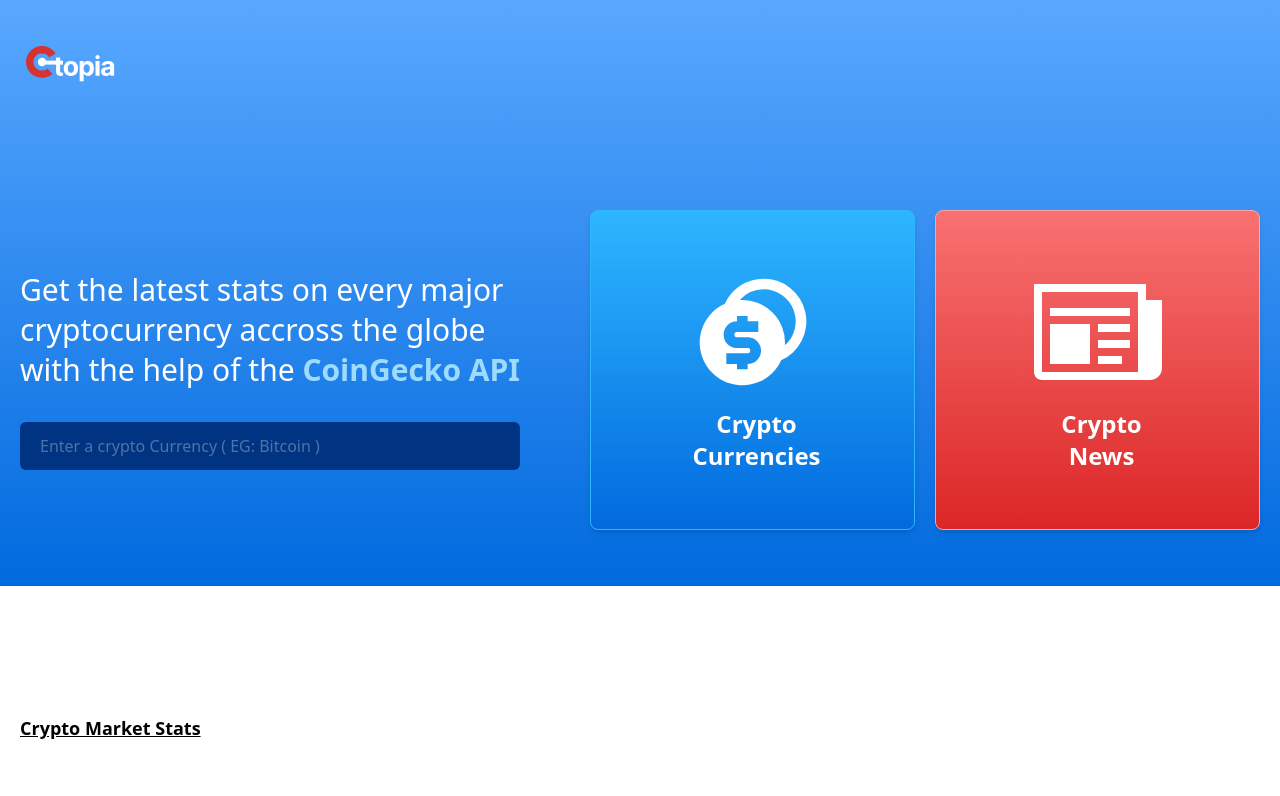
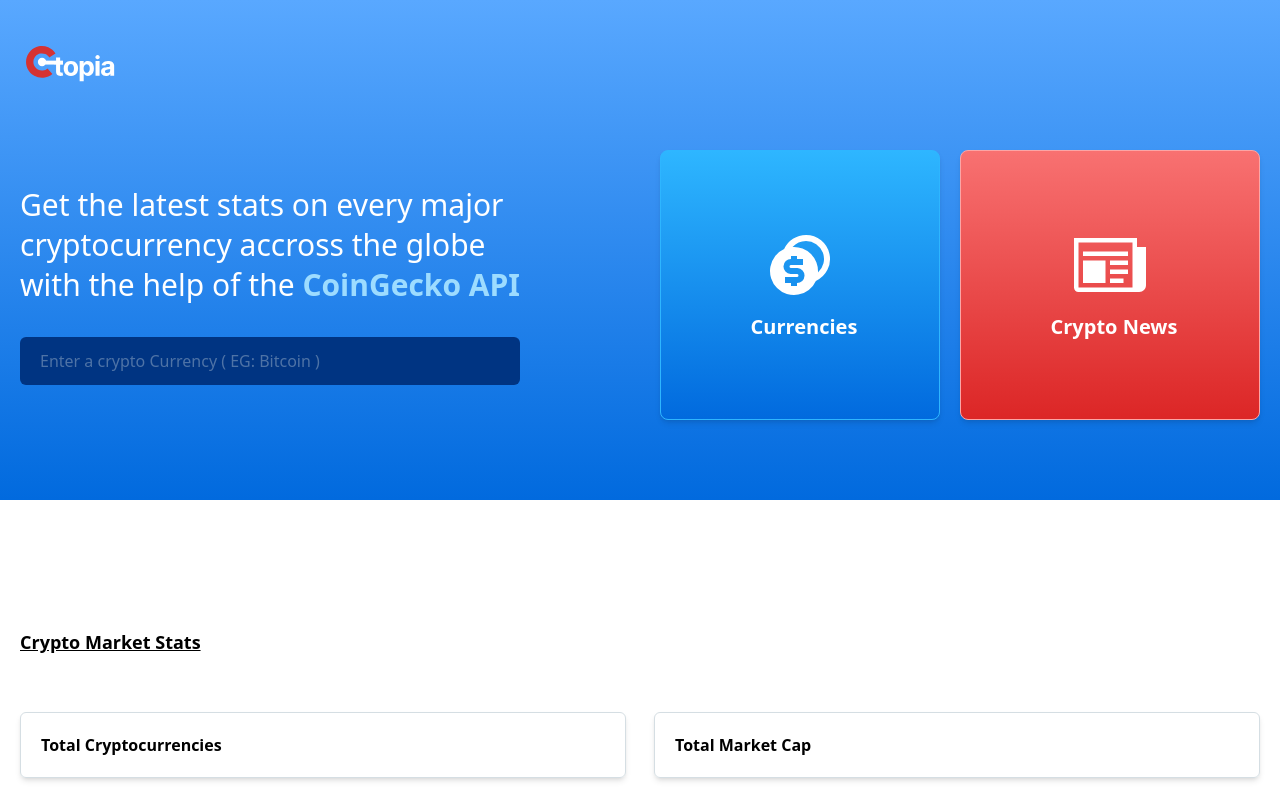
Before and after one commit to jacobpacheco100/Cryptopia, a React (Create React App) app: page / in a window 1280 px wide. Shown: the top 796 px of the page. Built offline with nearby package versions, Linux system fonts and the light colour scheme; no server answers.

Commit message:
smaller boxes : header buttons

```diff
--- a/src/components/Header.jsx
+++ b/src/components/Header.jsx
@@ -8,11 +8,11 @@
 const Header = ({ scroll, search }) => {
   return (
     <>
-      <div className=' w-full pb-14 bg-blue bg-gradient-to-b from-[#59a8ff] to-blue'>
+      <div className=' w-full  pb-20 bg-blue bg-gradient-to-b from-[#59a8ff] to-blue'>
         <div className='container max-w-screen-xl mx-auto px-[20px]'>
           <img className='h-12 absolute top-10' src={logo} alt='logo' />
           {/* cta */}
-          <div className='pt-[210px] flex flex-col xl:flex-row justify-between items-center'>
+          <div className='pt-[150px] flex flex-col xl:flex-row justify-between items-center'>
             <div className='space-y-8 max-w-[500px]'>
               <p className=' leading-10 font-medium text-white text-3xl text-center md:text-left'>
                 Get the latest stats on every major cryptocurrency accross the
@@ -38,22 +38,22 @@
             </div>
 
             {/* buttons */}
-            <div className='w-full flex flex-col lg:flex-row lg:space-x-5 space-y-5 lg:space-y-0 max-w-[500px] lg:max-w-none justify-end mt-10 xl:mt-0'>
+            <div className='w-full flex flex-col lg:flex-row lg:space-x-5 space-y-5 lg:space-y-0 max-w-[500px] lg:max-w-[600px] justify-end mt-10 xl:mt-0'>
               <button
                 onClick={scroll}
-                className='xl:max-w-[325px] grow h-20 lg:h-[320px] rounded-lg bg-gradient-to-b from-lightBlue to-blue border border-lightBlue shadow-md hover:scale-110 ease-in-out duration-[.3s]'
+                className='xl:max-w-[325px] grow h-20 lg:h-[270px] rounded-lg bg-gradient-to-b from-lightBlue to-blue border border-lightBlue shadow-md hover:scale-110 ease-in-out duration-[.3s]'
               >
                 <div className='grow flex lg:flex-col items-center justify-center space-x-2 space-y-3'>
-                  <RiCoinsFill className='text-4xl lg:text-9xl text-white' />
-                  <p className='text-white text-center font-bold text-2xl xl:max-w-[200px]'>
-                    Crypto Currencies
+                  <RiCoinsFill className='text-4xl lg:text-7xl text-white' />
+                  <p className='text-white text-center font-bold text-xl xl:max-w-[130px]'>
+                    Currencies
                   </p>
                 </div>
               </button>
-              <button className='xl:max-w-[325px] grow h-20 lg:h-[320px] rounded-lg bg-gradient-to-b from-red-400 to-red-600 border border-red-300 shadow-md hover:scale-110 ease-in-out duration-[.3s]'>
+              <button className='xl:max-w-[325px] grow h-20 lg:h-[270px] rounded-lg bg-gradient-to-b from-red-400 to-red-600 border border-red-300 shadow-md hover:scale-110 ease-in-out duration-[.3s]'>
                 <div className='flex lg:flex-col items-center justify-center space-x-2 space-y-3'>
-                  <ImNewspaper className='text-4xl lg:text-9xl text-white' />
-                  <p className='text-white text-center font-bold text-2xl xl:max-w-[130px]'>
+                  <ImNewspaper className='text-4xl lg:text-7xl text-white' />
+                  <p className='text-white text-center font-bold text-xl xl:max-w-[130px]'>
                     Crypto News
                   </p>
                 </div>
```
